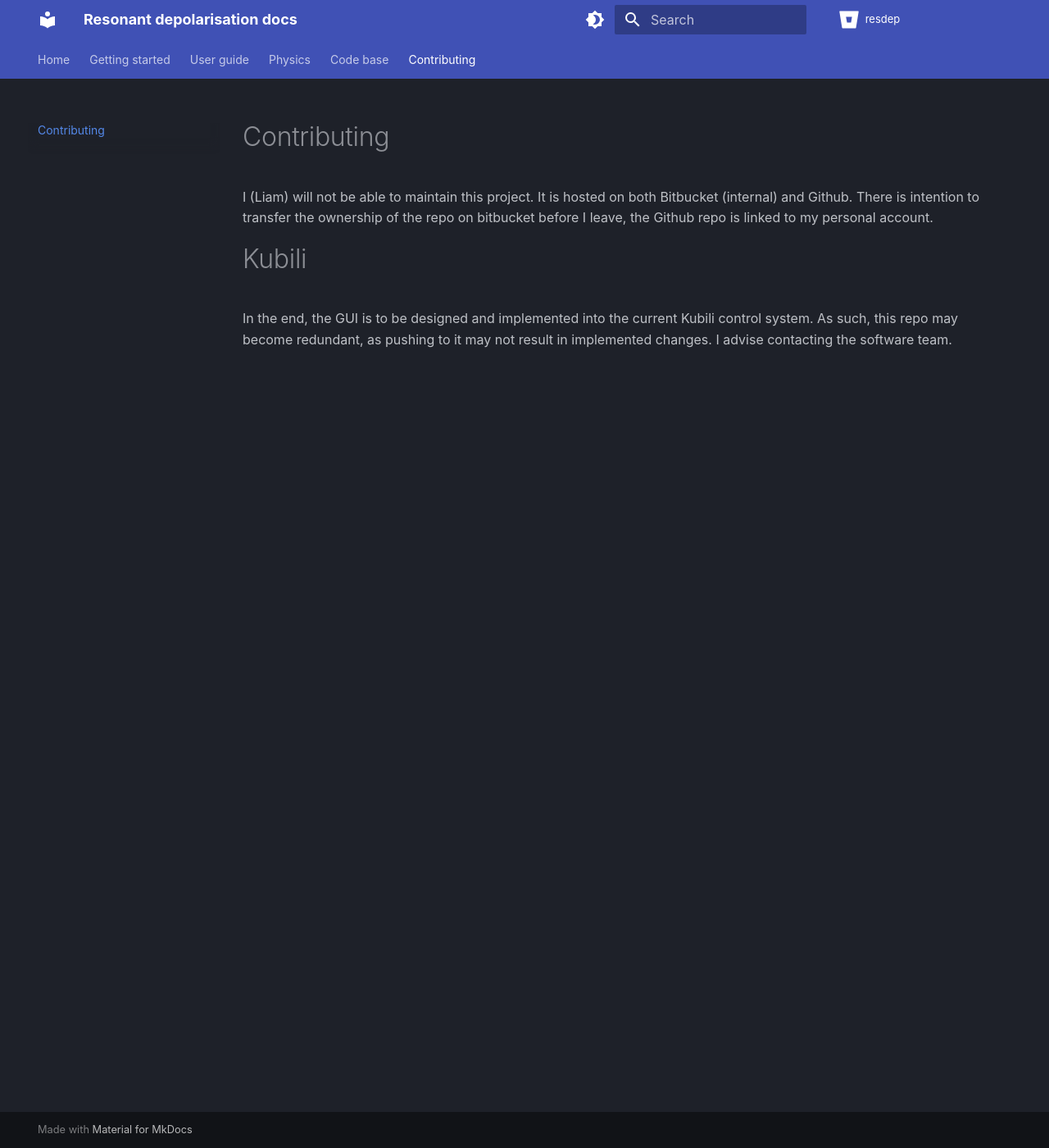
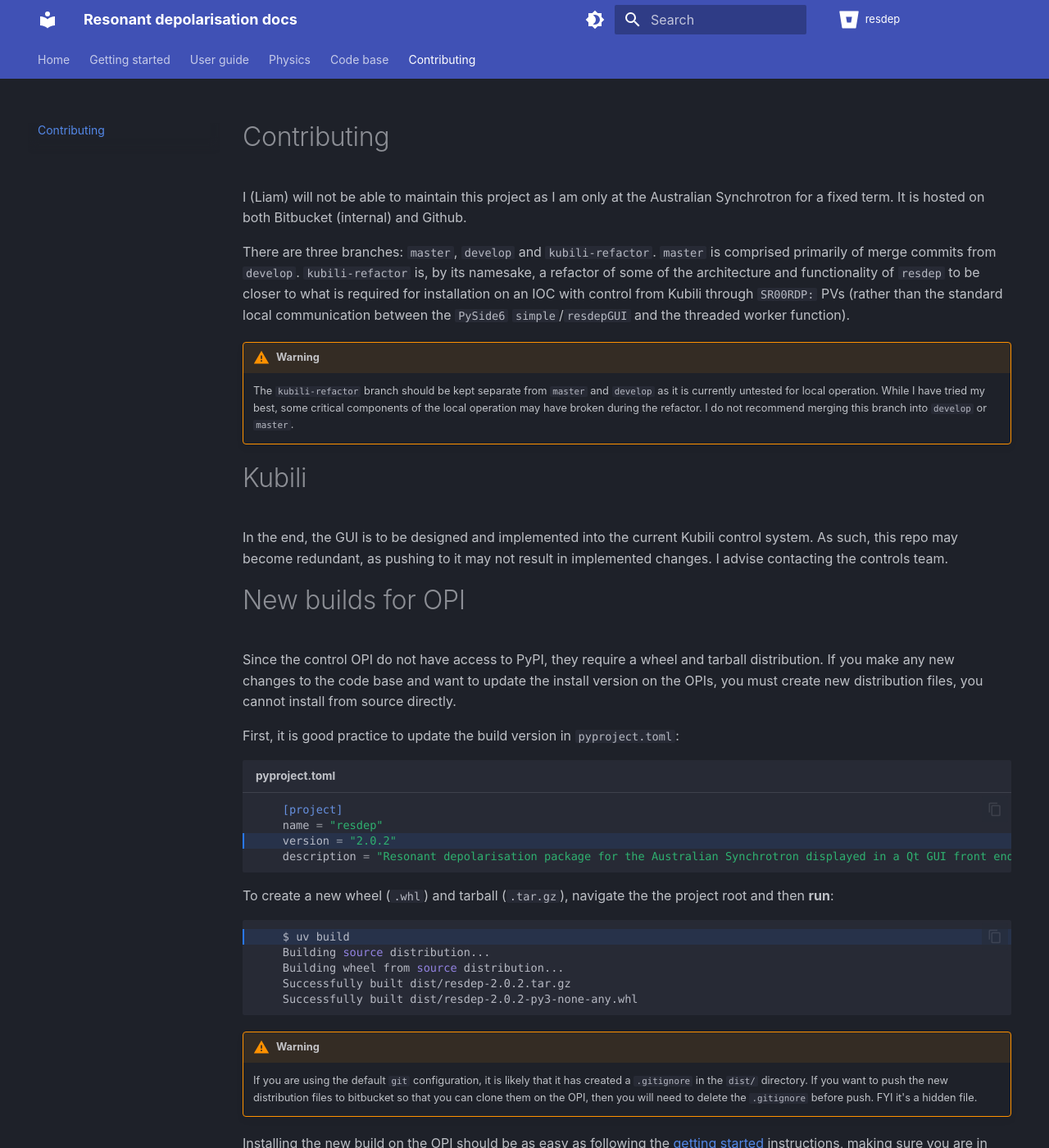
Before and after one commit to liamjwatson/resdep, an MkDocs documentation site: the page built from docs/CONTRIBUTING.md, in a window 1280 px wide and 1400 px high. Shown: the whole window at 82% size. Built offline with MkDocs 1.6.1 and Material for MkDocs 9.7.7, drawn with Linux system fonts in a browser that asks for light colours; comment, search, counter and statistics services are not loaded; some of the changed text lies outside the part shown.

Commit message:
Docker dev and docs update
Docker config started working for running general pytest (everything
passes). Tried moving onto doing system integrations test setup
(installing epics etc) but I ran out of time.

Documentation updated after handover.
Documentation now only updates from this branch.
Added instructions in the CONTRIBUTING section for buildiing and
distributing on OPIs.

````diff
--- a/docs/CONTRIBUTING.md
+++ b/docs/CONTRIBUTING.md
@@ -1,5 +1,63 @@
 # Contributing
-I (Liam) will not be able to maintain this project. It is hosted on both Bitbucket (internal) and Github. There is intention to transfer the ownership of the repo on bitbucket before I leave, the Github repo is linked to my personal account.
+I (Liam) will not be able to maintain this project as I am only at the
+Australian Synchrotron for a fixed term. It is hosted on both Bitbucket
+(internal) and Github.
+
+There are three branches: `master`, `develop` and `kubili-refactor`. `master`
+is comprised primarily of merge commits from `develop`. `kubili-refactor` is,
+by its namesake, a refactor of some of the architecture and functionality of
+`resdep` to be closer to what is required for installation on an IOC
+with control from Kubili through `SR00RDP:` PVs (rather than the standard
+local communication between the `PySide6` `simple`/`resdepGUI` and the
+threaded worker function).
+
+!!! Warning
+
+    The `kubili-refactor` branch should be kept separate from `master` and
+    `develop` as it is currently untested for local operation.
+    While I have tried my best, some critical components of the local operation
+    may have broken during the refactor. I do not recommend merging this branch
+    into `develop` or `master`.
 
 # Kubili
-In the end, the GUI is to be designed and implemented into the current Kubili control system. As such, this repo may become redundant, as pushing to it may not result in implemented changes. I advise contacting the software team.
+In the end, the GUI is to be designed and implemented into the current Kubili
+control system. As such, this repo may become redundant, as pushing to it may
+not result in implemented changes. I advise contacting the controls team.
+
+# New builds for OPI
+Since the control OPI do not have access to PyPI, they require a wheel and
+tarball distribution. If you make any new changes to the code base and want
+to update the install version on the OPIs, you must create new distribution
+files, you cannot install from source directly.
+
+First, it is good practice to update the build version in `pyproject.toml`:
+
+```toml title="pyproject.toml" hl_lines="3"
+    [project]
+    name = "resdep"
+    version = "2.0.2"
+    description = "Resonant depolarisation package for the Australian Synchrotron displayed in a Qt GUI front end using python backend tools piped through EPICS."
+```
+
+To create a new wheel (`.whl`) and tarball (`.tar.gz`),
+navigate the the project root and then **run**:
+
+```bash hl_lines="1"
+    $ uv build
+    Building source distribution...
+    Building wheel from source distribution...
+    Successfully built dist/resdep-2.0.2.tar.gz
+    Successfully built dist/resdep-2.0.2-py3-none-any.whl
+```
+
+!!! Warning
+
+    If you are using the default `git` configuration, it is likely that it has
+    created a `.gitignore` in the `dist/` directory. If you want to push the new
+    distribution files to bitbucket so that you can clone them on the OPI, then
+    you will need to delete the `.gitignore` before push. FYI it's a hidden
+    file.
+
+Installing the new build on the OPI should be as easy as following the
+[getting started](./getting_started.md) instructions, making sure you are in
+fact cloning your new commit.
--- a/mkdocs.yml
+++ b/mkdocs.yml
@@ -130,6 +130,8 @@ markdown_extensions:
     permalink: true
 - pymdownx.arithmatex:
     generic: true
+- pymdownx.highlight:
+    anchor_linenums: true
 - pymdownx.superfences:
     custom_fences:
       - name: mermaid
--- a/requirements.txt
+++ b/requirements.txt
@@ -4,5 +4,6 @@ matplotlib==3.9.4
 pytest==8.4.2
 pluggy==1.6.0
 pyside6==6.10.2
+pytest-qt==4.5.0
 requests==2.32.5
 scipy==1.13.1
````
Also changed, not shown: docs/code_base/architecture.md (+2 -2 lines), docs/getting_started.md (+6 -2 lines), docs/user_guide/simpleGUI.md (+1 -1 lines), 9 other files.
